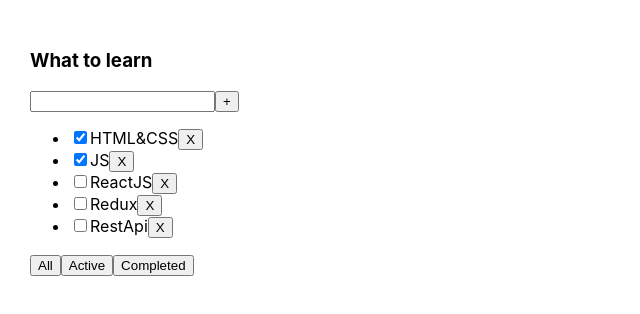
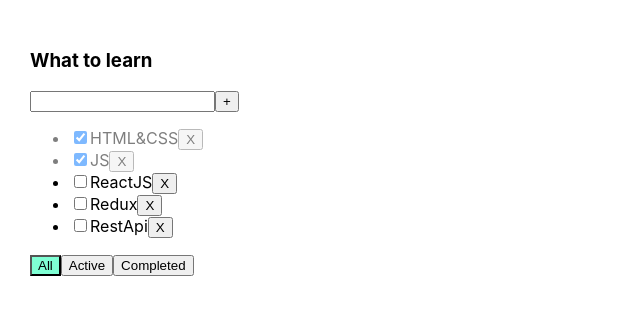
Before and after one commit to kiselek-bit/TodoList, a React (Create React App) app: page / in a window 1280 px wide. Shown: the top 314 px of the page, without its empty margins (0-640 px from the left). Built offline with nearby package versions, Linux system fonts and the light colour scheme.

Commit message:
add controlled checkbox and error data

```diff
--- a/src/App.css
+++ b/src/App.css
@@ -6,3 +6,16 @@
 .App > div {
   margin-right: 50px;
 }
+.error {
+  border: red 1px solid;
+}
+
+.error-message {
+  color: red;
+}
+.active-filter {
+  background-color: aquamarine;
+}
+.is-done {
+  opacity: 0.5;
+}
--- a/src/App.tsx
+++ b/src/App.tsx
@@ -39,6 +39,13 @@
         const newTask: TaskType = {id: v1(), title: title, isDone: false}
         setTasks([newTask, ...tasks])
     }
+    function changeTaskStatus (id: string, isDone: boolean) {
+        const task = tasks.find( t => t.id === id )
+        if(task) {
+            task.isDone = isDone
+            setTasks([...tasks])
+        }
+    }
 
     return (
         <div className="App">
@@ -48,6 +55,8 @@
                 removeTask={removeTask}
                 changeFilter={changeFilter}
                 addTask={addTask}
+                changeTaskStatus={changeTaskStatus}
+                filter={filter}
             />
         </div>
     );
--- a/src/Todolist.tsx
+++ b/src/Todolist.tsx
@@ -7,6 +7,8 @@
     removeTask: (taskId: string) => void
     changeFilter: (value: FilterValuesType) => void
     addTask: (title: string) => void
+    changeTaskStatus: (id: string, isDone: boolean) => void
+    filter: FilterValuesType
 }
 export type TaskType = {
     id: string;
@@ -16,18 +18,25 @@
 
 export function Todolist(props: PropsType) {
 
-    const [taskTitle, setTaskTitle] = useState('')
+    let [taskTitle, setTaskTitle] = useState<string>('')
+    let [error, setError] = useState<null | string>(null)
 
     const onAllClickHandler = () => props.changeFilter('all')
     const onActiveClickHandler = () => props.changeFilter('active')
     const onCompletedClickHandler = () => props.changeFilter('completed')
 
     const addTask = () => {
-        props.addTask(taskTitle)
+        if (taskTitle.trim() === '') {
+            setError("Title is required")
+            setTaskTitle('')
+            return
+        }
+        props.addTask(taskTitle.trim())
         setTaskTitle('')
     }
     const onChangeHandler = (e: ChangeEvent<HTMLInputElement>) => {
         setTaskTitle(e.currentTarget.value)
+        setError(null)
     }
     const onKeyPressHandler = (e: KeyboardEvent<HTMLInputElement>) => {
         if (e.key === 'Enter') {
@@ -42,18 +51,25 @@
                 <input onChange={onChangeHandler}
                        value={taskTitle}
                        onKeyPress={onKeyPressHandler}
+                       className={error ? 'error' : ''}
                 />
                 <button onClick={addTask}>+</button>
+                {error && <div className={error ? "error-message" : ""}>{error}</div>}
             </div>
             <ul>
                 {
                     props.tasks.map((task) => {
 
                         const onRemoveTaskHandler = () => props.removeTask(task.id)
+                        const changeChecked = (e: ChangeEvent<HTMLInputElement>) => {
+                            props.changeTaskStatus(task.id, e.target.checked)
+                        }
 
                         return (
-                            <li key={task.id}>
-                                <input type="checkbox" checked={task.isDone}/>
+                            <li key={task.id} className={task.isDone ? 'is-done' : ''}>
+                                <input type="checkbox"
+                                       checked={task.isDone}
+                                       onChange={changeChecked}/>
                                 <span>{task.title}</span>
                                 <button onClick={onRemoveTaskHandler}>X</button>
                             </li>
@@ -62,9 +78,15 @@
                 }
             </ul>
             <div>
-                <button onClick={onAllClickHandler}>All</button>
-                <button onClick={onActiveClickHandler}>Active</button>
-                <button onClick={onCompletedClickHandler}>Completed</button>
+                <button onClick={onAllClickHandler}
+                        className={props.filter === 'all' ? "active-filter" : ''}>All
+                </button>
+                <button onClick={onActiveClickHandler}
+                        className={props.filter === 'active' ? "active-filter" : ''}>Active
+                </button>
+                <button onClick={onCompletedClickHandler}
+                        className={props.filter === 'completed' ? "active-filter" : ''}>Completed
+                </button>
             </div>
         </div>
     )
```
